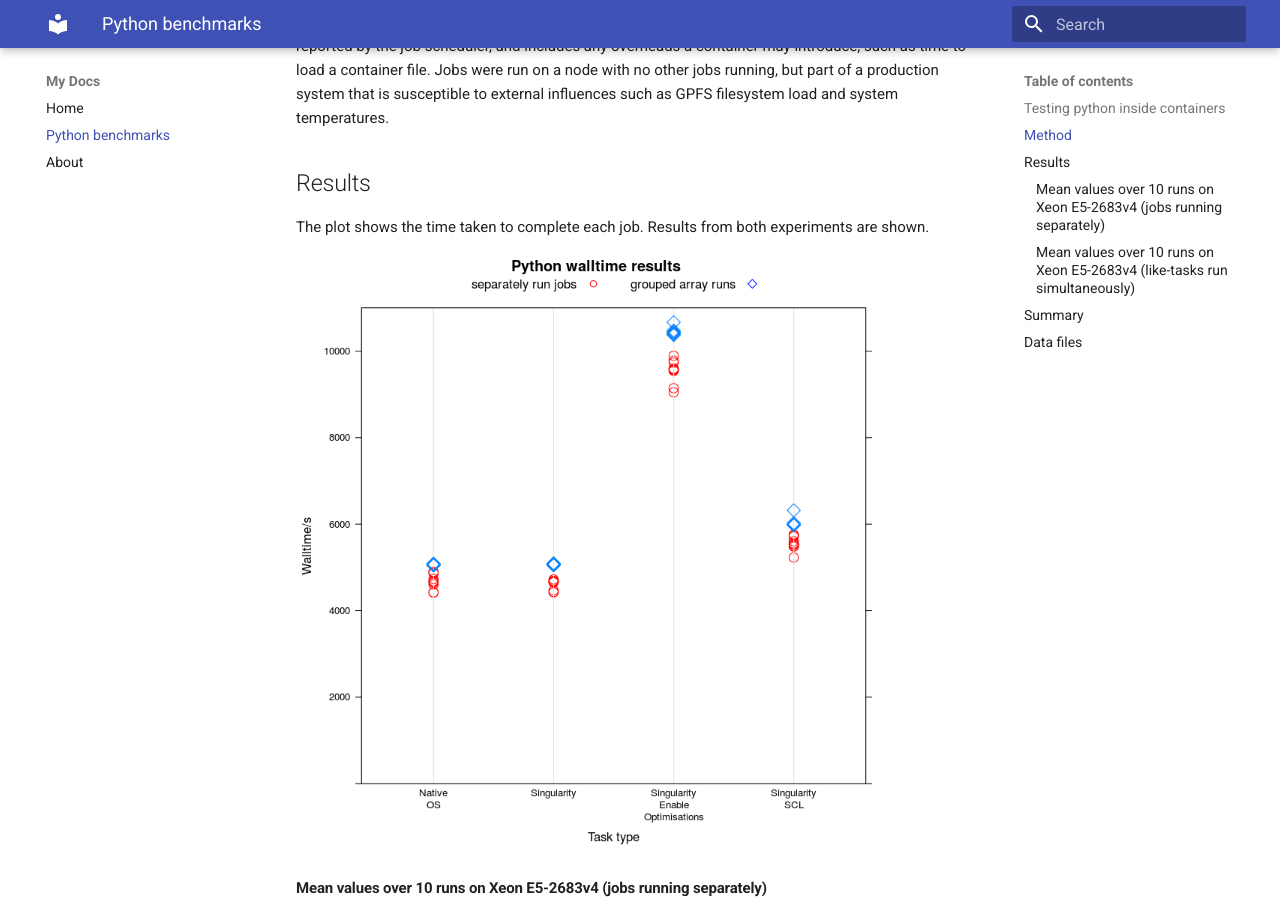
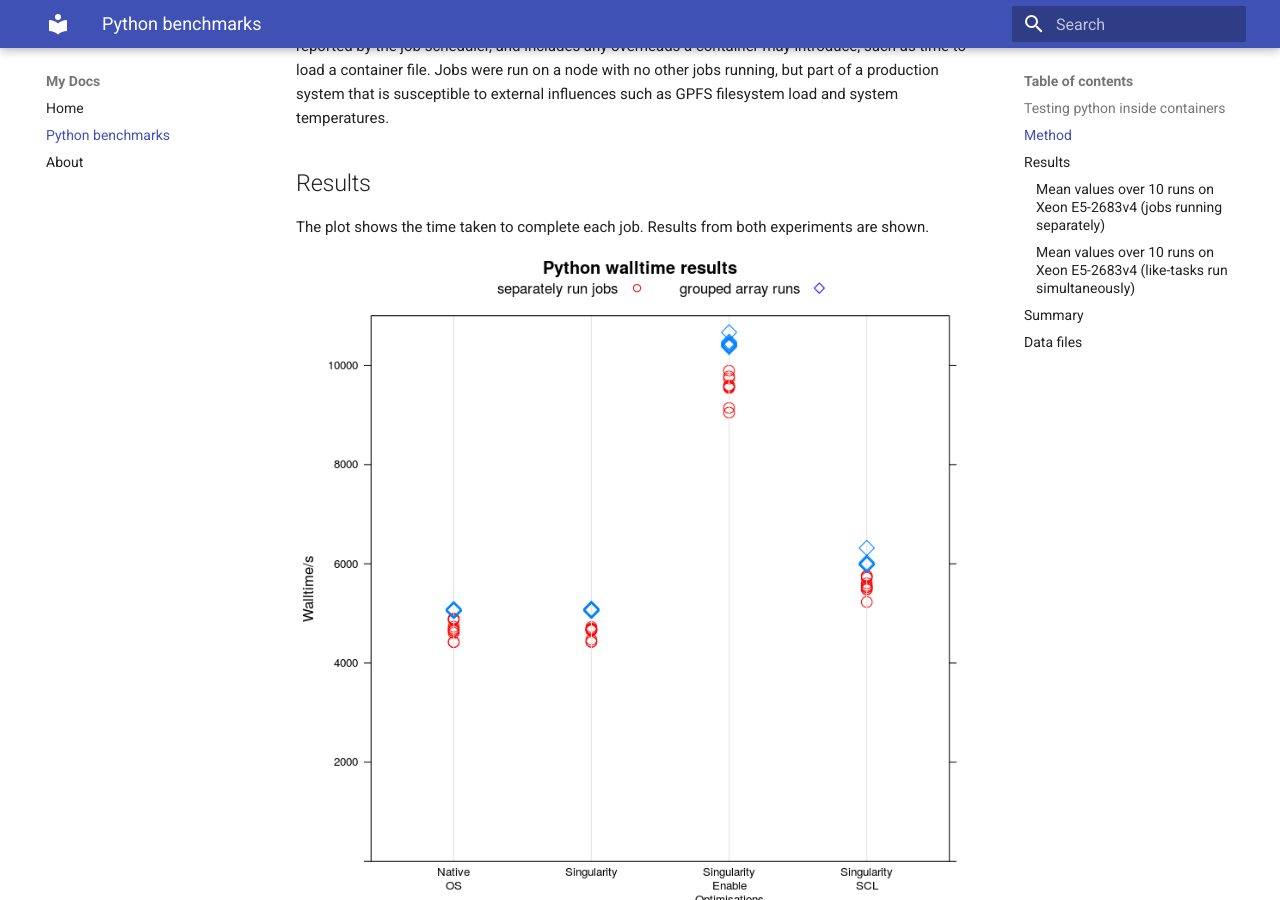
Before and after one commit to sbutcher/docs, an MkDocs documentation site: the page built from docs/pythoncontainers.md, in a window 1280 px wide and 900 px high, scrolled down 1009 px. Built offline with MkDocs 1.6.1 and Material for MkDocs 9.7.7, drawn with Linux system fonts in a browser that asks for light colours; old or Windows-style settings are respelled for this version of MkDocs.

Commit message:
removed width restriction

```diff
--- a/docs/pythoncontainers.md
+++ b/docs/pythoncontainers.md
@@ -30,7 +30,7 @@ Wallclock values were taken from the Grid Engine `qacct` command. The total wall
 
 The plot shows the time taken to complete each job. Results from both experiments are shown.
 
-<img src="/rplot-both.png" width=600>
+<img src="/rplot-both.png">
 
 #### Mean values over 10 runs on Xeon E5-2683v4 (jobs running separately)
 
```
